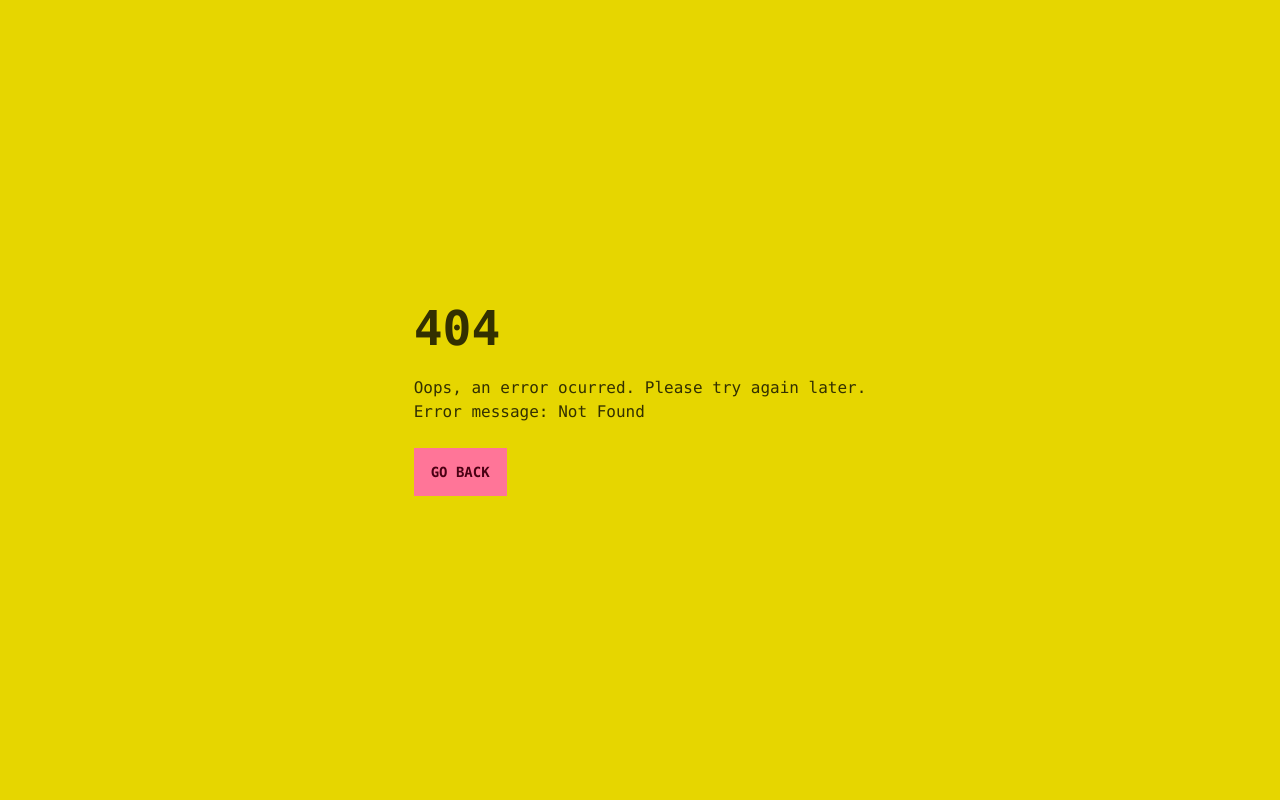
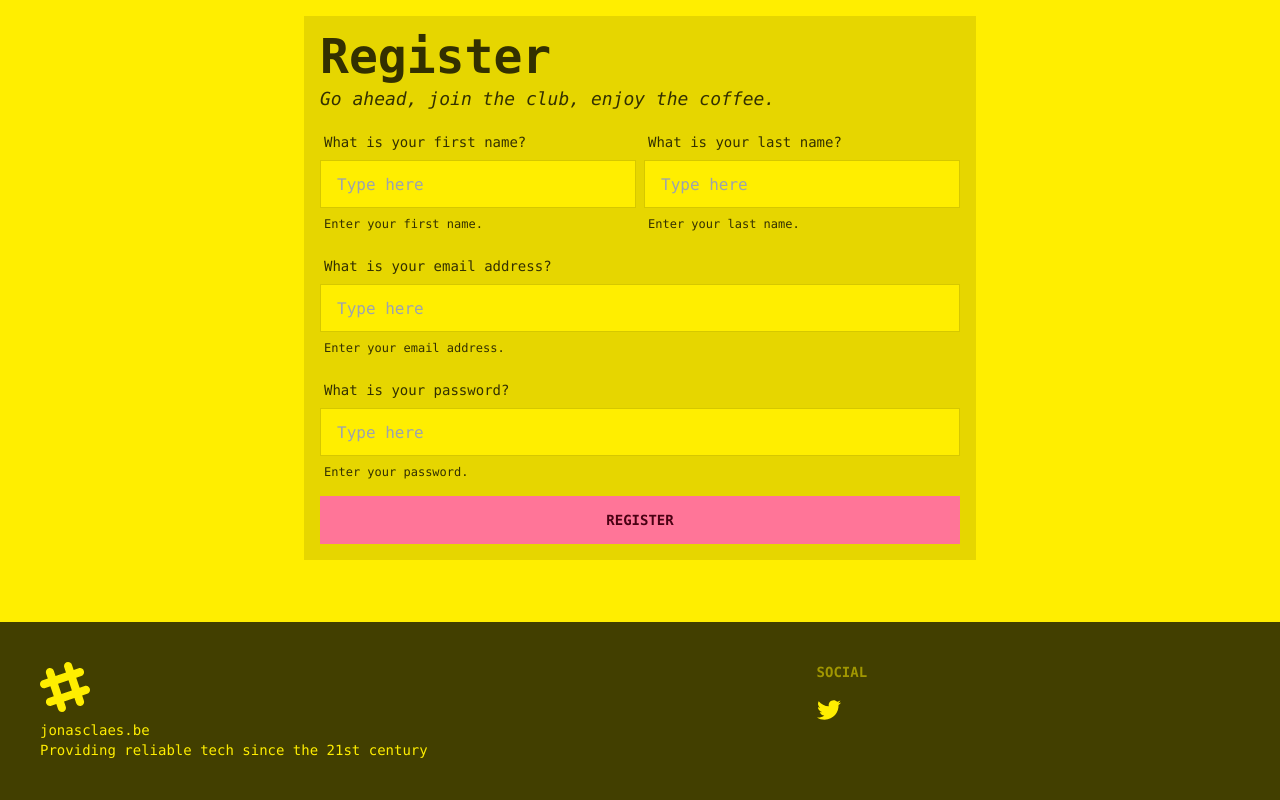
Before and after one commit to jonasclaes/coffeecounter, a SvelteKit app in the folder code/frontend/: page /register in a window 1280 px wide. Before the commit this address had no page. Shown: the top 800 px of the page. Built offline with nearby package versions, Linux system fonts and the light colour scheme.

Commit message:
Added top up and register functionality

```diff
--- a/code/frontend/src/routes/+page.svelte
+++ b/code/frontend/src/routes/+page.svelte
@@ -7,6 +7,7 @@
 				you rack up.
 			</p>
 			<a class="btn btn-primary" href="/usage">View usage</a>
+			<a class="btn btn-secondary" href="/register">Register account</a>
 		</div>
 	</div>
 </div>
--- a/code/frontend/src/routes/login/+page.svelte
+++ b/code/frontend/src/routes/login/+page.svelte
@@ -52,7 +52,7 @@
 					<span class="label-text">What is your email address?</span>
 				</label>
 				<input
-					type="text"
+					type="email"
 					id="email"
 					placeholder="Type here"
 					class="input input-bordered w-full"
--- /dev/null
+++ b/code/frontend/src/routes/register/+page.svelte
@@ -0,0 +1,144 @@
+<script>
+	import { goto } from '$app/navigation';
+	import { register } from './store';
+	let loading = false;
+	let lastError = '';
+
+	/**
+	 * Do register.
+	 * @param event {SubmitEvent}
+	 */
+	async function doRegister(event) {
+		event.preventDefault();
+		loading = true;
+
+		try {
+			if (!$register.firstName) throw new Error('First name is missing');
+			if (!$register.lastName) throw new Error('Last name is missing');
+			if (!$register.email) throw new Error('Email is missing');
+			if (!$register.password) throw new Error('Password is missing');
+
+			const res = await fetch(`https://tm-coffeecounter.jonasclaesbe.workers.dev/api/account`, {
+				method: 'POST',
+				body: JSON.stringify($register),
+				headers: {
+					'Content-Type': 'application/json',
+					Accept: 'application/json'
+				}
+			});
+
+			if (res.status != 201) {
+				throw new Error('Status code not equal to 200');
+			}
+
+			const data = await res.json();
+
+			goto('/login');
+		} catch (err) {
+			if (err instanceof Error) {
+				lastError = err.message;
+			}
+		} finally {
+			loading = false;
+		}
+	}
+</script>
+
+<div class="p-4 text-primary-content">
+	<div class="flex flex-col gap-4 max-w-2xl mx-auto rounded-box bg-base-200 p-4 text-base-content">
+		<div>
+			<h1 class="text-5xl font-bold">Register</h1>
+			<sub class="text-lg italic">Go ahead, join the club, enjoy the coffee.</sub>
+		</div>
+		{#if lastError}
+			<div class="alert alert-error shadow-lg">
+				<div>
+					<svg
+						xmlns="http://www.w3.org/2000/svg"
+						class="stroke-current flex-shrink-0 h-6 w-6"
+						fill="none"
+						viewBox="0 0 24 24"
+						><path
+							stroke-linecap="round"
+							stroke-linejoin="round"
+							stroke-width="2"
+							d="M10 14l2-2m0 0l2-2m-2 2l-2-2m2 2l2 2m7-2a9 9 0 11-18 0 9 9 0 0118 0z"
+						/></svg
+					>
+					<span>{lastError}</span>
+				</div>
+			</div>
+		{/if}
+		<form class="flex flex-col gap-2" on:submit={doRegister}>
+			<div class="flex flex-col md:flex-row gap-2">
+				<div class="form-control w-full">
+					<label class="label" for="firstName">
+						<span class="label-text">What is your first name?</span>
+					</label>
+					<input
+						type="text"
+						id="firstName"
+						placeholder="Type here"
+						class="input input-bordered w-full"
+						required
+						bind:value={$register.firstName}
+					/>
+					<label class="label" for="firstName">
+						<span class="label-text-alt">Enter your first name.</span>
+					</label>
+				</div>
+				<div class="form-control w-full">
+					<label class="label" for="lastName">
+						<span class="label-text">What is your last name?</span>
+					</label>
+					<input
+						type="text"
+						id="lastName"
+						placeholder="Type here"
+						class="input input-bordered w-full"
+						required
+						bind:value={$register.lastName}
+					/>
+					<label class="label" for="lastName">
+						<span class="label-text-alt">Enter your last name.</span>
+					</label>
+				</div>
+			</div>
+			<div class="form-control w-full">
+				<label class="label" for="email">
+					<span class="label-text">What is your email address?</span>
+				</label>
+				<input
+					type="email"
+					id="email"
+					placeholder="Type here"
+					class="input input-bordered w-full"
+					required
+					bind:value={$register.email}
+				/>
+				<label class="label" for="email">
+					<span class="label-text-alt">Enter your email address.</span>
+				</label>
+			</div>
+			<div class="form-control w-full">
+				<label class="label" for="password">
+					<span class="label-text">What is your password?</span>
+				</label>
+				<input
+					type="password"
+					id="password"
+					placeholder="Type here"
+					class="input input-bordered w-full"
+					required
+					bind:value={$register.password}
+				/>
+				<label class="label" for="password">
+					<span class="label-text-alt">Enter your password.</span>
+				</label>
+			</div>
+			<button type="submit" class="btn btn-primary btn-block disabled:loading" disabled={loading}
+				>Register</button
+			>
+		</form>
+	</div>
+</div>
--- /dev/null
+++ b/code/frontend/src/routes/register/store.ts
@@ -0,0 +1,10 @@
+import { writable } from 'svelte/store';
+
+export const register = writable({
+	firstName: '',
+	lastName: '',
+	email: '',
+	password: '',
+	cards: [],
+	balance: 0
+});
--- /dev/null
+++ b/code/frontend/src/routes/top-up/+page.svelte
@@ -0,0 +1,112 @@
+<script>
+	import { goto } from '$app/navigation';
+	import { tokenStore } from '$lib/token';
+	import { onMount } from 'svelte';
+
+	let loading = false;
+	let lastError = '';
+	let balance = 0;
+
+	onMount(async () => {
+		if ($tokenStore == '') {
+			return goto('/login');
+		}
+	});
+
+	/**
+	 * Do register.
+	 * @param event {SubmitEvent}
+	 */
+	async function doTopUp(event) {
+		event.preventDefault();
+		loading = true;
+
+		try {
+			if (!balance) throw new Error('Amount is missing');
+
+			const res = await fetch(
+				`https://tm-coffeecounter.jonasclaesbe.workers.dev/api/account/top-up`,
+				{
+					method: 'POST',
+					body: JSON.stringify({
+						amount: balance * 100
+					}),
+					headers: {
+						'Content-Type': 'application/json',
+						Accept: 'application/json',
+						Authorization: $tokenStore
+					}
+				}
+			);
+
+			if (res.status != 200) {
+				throw new Error('Status code not equal to 200');
+			}
+
+			const data = await res.json();
+
+			goto('/usage');
+		} catch (err) {
+			if (err instanceof Error) {
+				lastError = err.message;
+			}
+		} finally {
+			loading = false;
+		}
+	}
+</script>
+
+<div class="p-4 text-primary-content">
+	<div class="flex flex-col gap-4 max-w-2xl mx-auto rounded-box bg-base-200 p-4 text-base-content">
+		<div>
+			<h1 class="text-5xl font-bold">Top up</h1>
+			<sub class="text-lg italic">Spending money again?</sub>
+		</div>
+		<div class="flex flex-col gap-2">
+			{#if lastError}
+				<div class="alert alert-error shadow-lg">
+					<div>
+						<svg
+							xmlns="http://www.w3.org/2000/svg"
+							class="stroke-current flex-shrink-0 h-6 w-6"
+							fill="none"
+							viewBox="0 0 24 24"
+							><path
+								stroke-linecap="round"
+								stroke-linejoin="round"
+								stroke-width="2"
+								d="M10 14l2-2m0 0l2-2m-2 2l-2-2m2 2l2 2m7-2a9 9 0 11-18 0 9 9 0 0118 0z"
+							/></svg
+						>
+						<span>{lastError}</span>
+					</div>
+				</div>
+			{/if}
+			<form class="flex flex-col gap-2" on:submit={doTopUp}>
+				<div class="form-control w-full">
+					<label class="label" for="balance">
+						<span class="label-text">How much do you want to top up?</span>
+					</label>
+					<label class="input-group">
+						<input
+							type="number"
+							id="balance"
+							step="0.10"
+							placeholder="Type here"
+							class="input input-bordered w-full"
+							required
+							bind:value={balance}
+						/>
+						<span>EUR</span>
+					</label>
+					<label class="label" for="balance">
+						<span class="label-text-alt">Enter the amount to top up.</span>
+					</label>
+				</div>
+				<button type="submit" class="btn btn-primary btn-block disabled:loading" disabled={loading}
+					>Top up</button
+				>
+			</form>
+		</div>
+	</div>
+</div>
--- a/code/frontend/src/routes/usage/+page.svelte
+++ b/code/frontend/src/routes/usage/+page.svelte
@@ -92,7 +92,7 @@
 				</div>
 			</div>
 			<div>
-				<button class="btn btn-primary w-32">Top up</button>
+				<a class="btn btn-primary w-32" href="/top-up">Top up</a>
 			</div>
 		</div>
 	</div>
```
